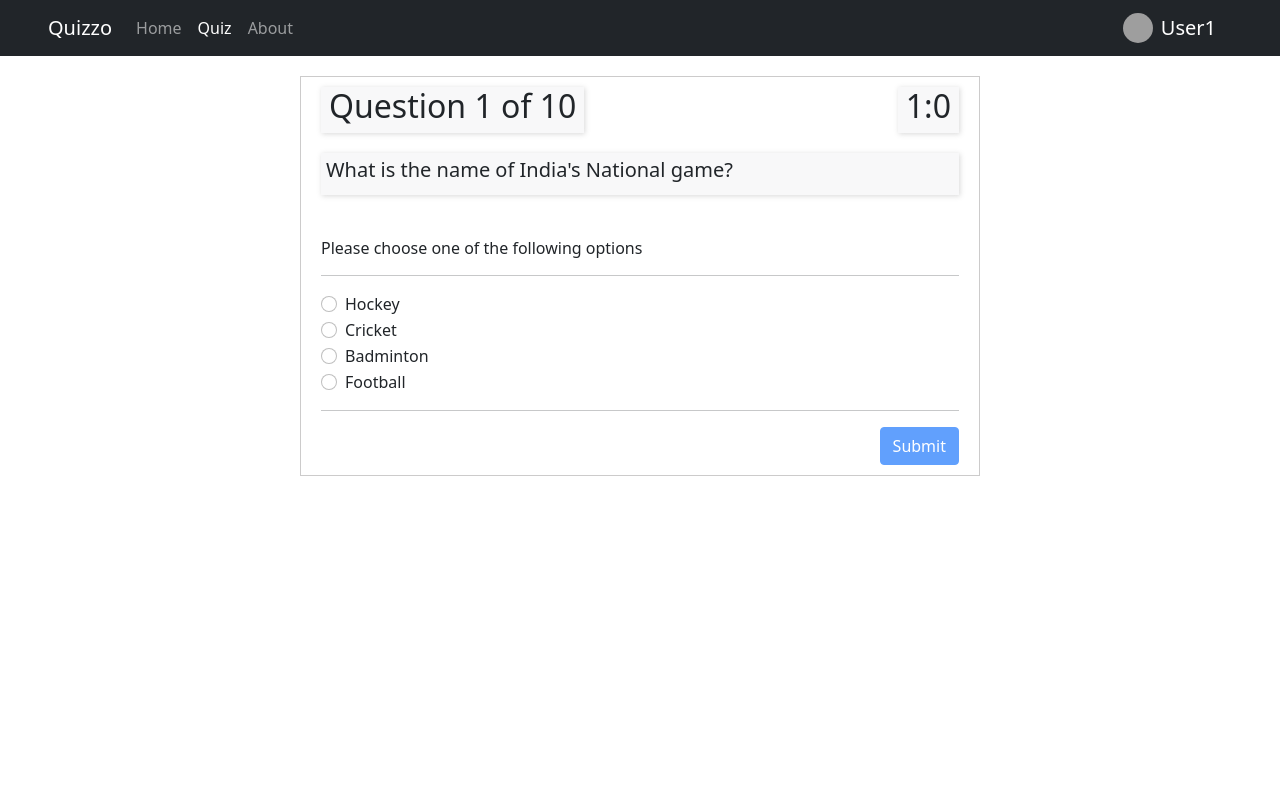
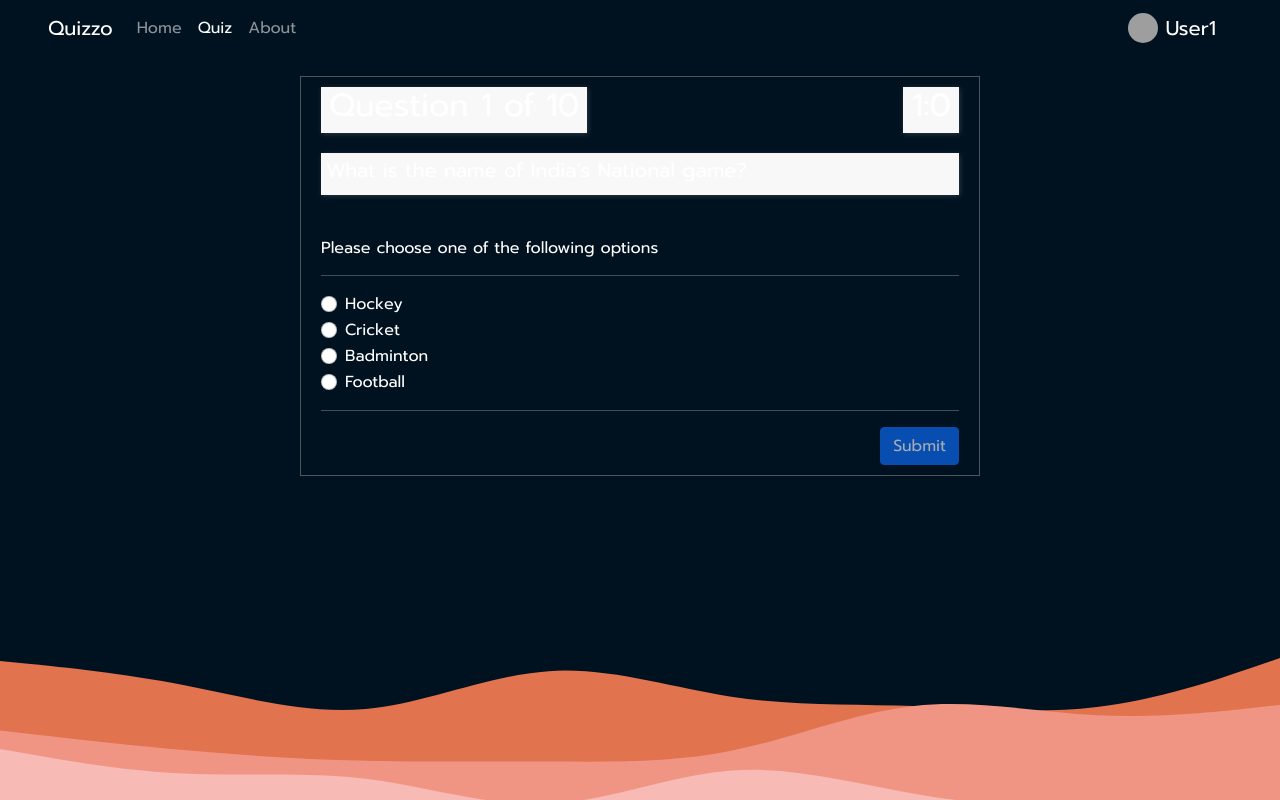
Before and after one commit to kunalvirmani98/quizzo, a React (Create React App) app: page /quiz in a window 1280 px wide. Built offline with nearby package versions, Linux system fonts and the light colour scheme; no server answers; grey boxes are pictures that could not be loaded.

Commit message:
made ui changes

```diff
--- a/public/index.html
+++ b/public/index.html
@@ -10,6 +10,10 @@
       content="Web site created using create-react-app"
     />
     <link rel="apple-touch-icon" href="%PUBLIC_URL%/logo192.png" />
+    <link rel="preconnect" href="https://fonts.googleapis.com">
+<link rel="preconnect" href="https://fonts.googleapis.com">
+<link rel="preconnect" href="https://fonts.gstatic.com" crossorigin>
+<link href="https://fonts.googleapis.com/css2?family=Josefin+Sans:wght@300;400&family=Prompt&display=swap" rel="stylesheet">
     <!--
       manifest.json provides metadata used when your web app is installed on a
       user's mobile device or desktop. See https://developers.google.com/web/fundamentals/web-app-manifest/
--- a/src/App.css
+++ b/src/App.css
@@ -1,5 +1,53 @@
+body {
+  font-family: 'Prompt', sans-serif !important;
+  background: #001220 !important;
+  color: white !important;
+}
+
 .App {
   text-align: center;
+}
+
+section {
+  position: relative;
+  width: 100vw;
+  min-height: 400px;
+}
+
+.wave {
+  position: absolute;
+  bottom: 0;
+  left: 0;
+  width: 100%;
+  overflow: hidden;
+  line-height: 0;
+  transform: rotate(180deg);
+}
+
+.wave svg {
+  position: relative;
+  display: block;
+  width: calc(119% + 1.3px);
+  height: 300px;
+}
+
+.wave .shape-fill {
+  fill: #FFFFFF;
+}
+
+.spacer {
+  aspect-ratio: 900/150;
+  width: 100%;
+  background-repeat: no-repeat;
+  background-position: center;
+  background-size: cover;
+}
+
+.layer1 {
+  position: absolute;
+  bottom: 0px;
+  left: 0px;
+  background-image: url('./waves-new.svg');
 }
 
 .App-logo {
--- a/src/App.js
+++ b/src/App.js
@@ -38,7 +38,7 @@ class App extends React.Component {
     return (
       <div>
         <Router>
-          <nav className="navbar navbar-expand-lg navbar-dark bg-dark px-5">
+          <nav className="navbar navbar-dark navbar-expand-lg px-5">
             <Link to="/" className="navbar-brand">Quizzo</Link>
             <button class="navbar-toggler" type="button" data-toggle="collapse" data-target="#navbarNavAltMarkup" aria-controls="navbarNavAltMarkup" aria-expanded="false" aria-label="Toggle navigation">
               <span class="navbar-toggler-icon"></span>
@@ -55,6 +55,12 @@ class App extends React.Component {
               User1
             </Link>
           </nav>
+          <section>
+            {/*<div class="wave">
+              <svg data-name="Layer 1" xmlns="http://www.w3.org/2000/svg" viewBox="0 0 1200 120" preserveAspectRatio="none">
+                <path d="M321.39,56.44c58-10.79,114.16-30.13,172-41.86,82.39-16.72,168.19-17.73,250.45-.39C823.78,31,906.67,72,985.66,92.83c70.05,18.48,146.53,26.09,214.34,3V0H0V27.35A600.21,600.21,0,0,0,321.39,56.44Z" class="shape-fill"></path>
+              </svg>
+            </div>*/}
             <Switch>
               <Route exact path="/">
                 <Home changeActivePage={this.changeActivePage} />
@@ -69,6 +75,8 @@ class App extends React.Component {
                 <Login />
               </Route>
             </Switch>
+          </section>
+          <div className="spacer layer1"></div>
         </Router>
       </div>
     );
--- a/src/home.js
+++ b/src/home.js
@@ -11,7 +11,7 @@ class Home extends React.Component {
         return (
             <div className="body-container">
                 <div className="d-flex justify-content-center">
-                    <img src={logo} style={{ width: "450px", height: "500px", marginTop: "5rem" }} alt="logo" />
+                    <img src={logo} style={{ width: "450px", height: "450px", marginTop: "5rem", borderRadius: "50%" }} alt="logo" />
                     <div className="m-5">
                         <h1 className="display-3"><strong>Where quiz meets entertainment!</strong></h1>
                         <h4>Unlocking knowledge at the speed of thought.</h4>
@@ -26,7 +26,7 @@ class Home extends React.Component {
                         <button className="btn btn-primary submit-btn flex-end" type="submit">Start quiz</button>
                     </div>
                 </div>
-                <div></div>
+
             </div>
         );
     }
```
Also changed, not shown: src/waves-new.svg (added), src/waves.svg (added). Lines whose indentation alone changed are shown as unchanged.
